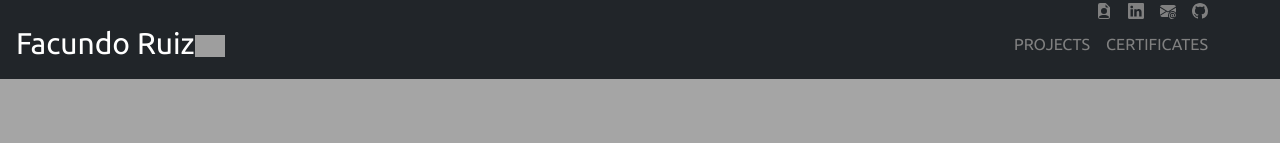
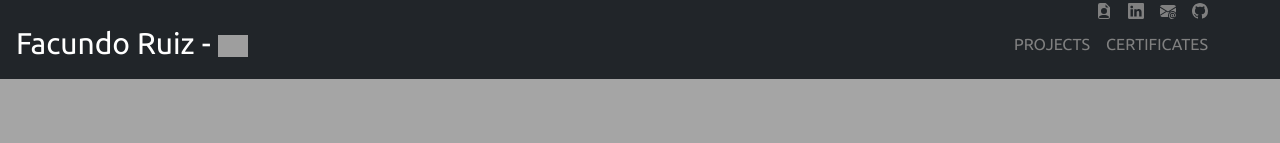
Before and after one commit to facumruiz/PortfolioCV, a plain HTML site: page index.html in a window 1280 px wide. Shown: the top 143 px of the page. Drawn offline with nearby package versions, Linux system fonts and the light colour scheme; grey boxes are pictures that could not be loaded.

Commit message:
change 2 styles navbar

```diff
--- a/index.html
+++ b/index.html
@@ -97,7 +97,7 @@
     </nav><!-- End NavBar -->
     <!-- NavBar -->
     <nav class="navbar navbar-expand-lg sticky-top pt-3  ">
-      <a class="navbar-brand navbarName" href="#" style="font-size: 30px ;">Facundo Ruiz<img class="bandera"
+      <a class="navbar-brand navbarName" href="#" style="font-size: 30px ;">Facundo Ruiz - <img class="bandera"
           src="https://flaglog.com/codes/official-ratio-120px/AR.png" alt=""></a>
       <button class="navbar-toggler" type="button" data-toggle="collapse" data-target="#navbarSupportedContent"
         aria-controls="navbarSupportedContent" aria-expanded="false" aria-label="Toggle navigation">
```
